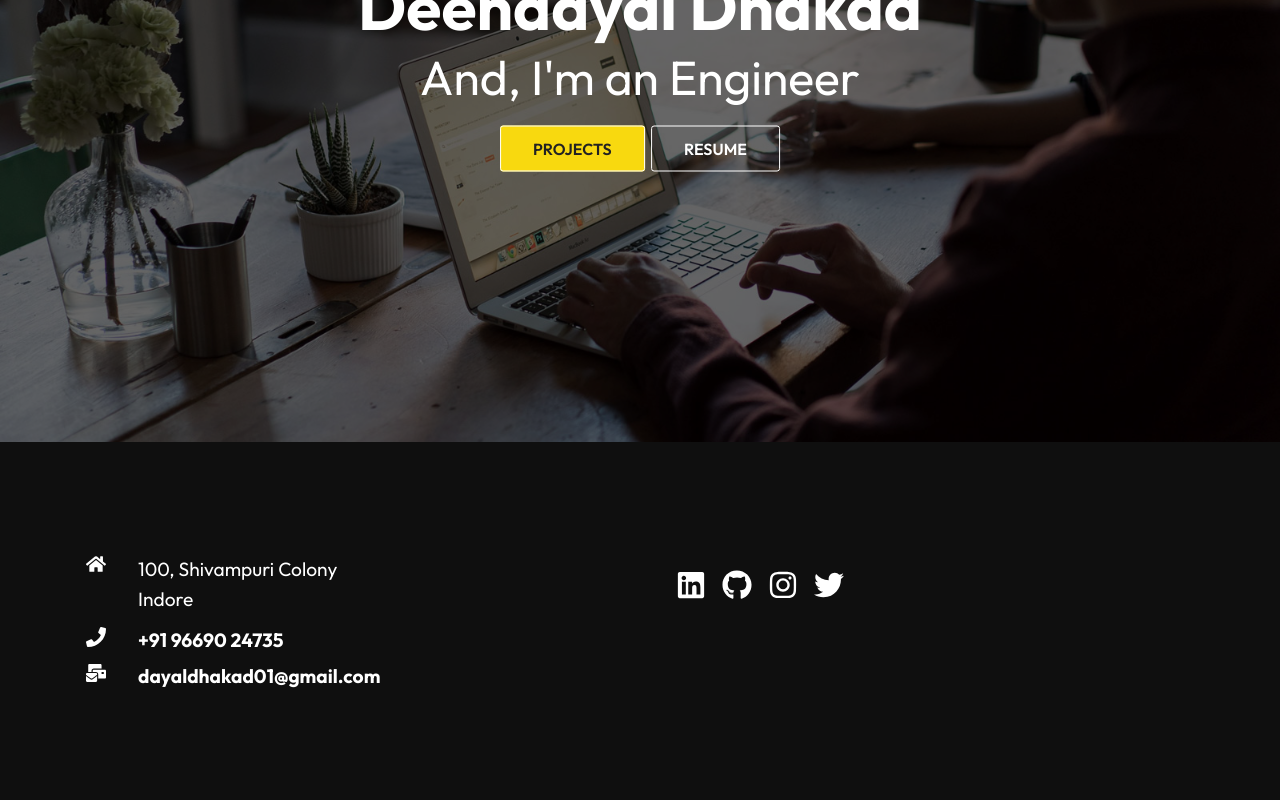
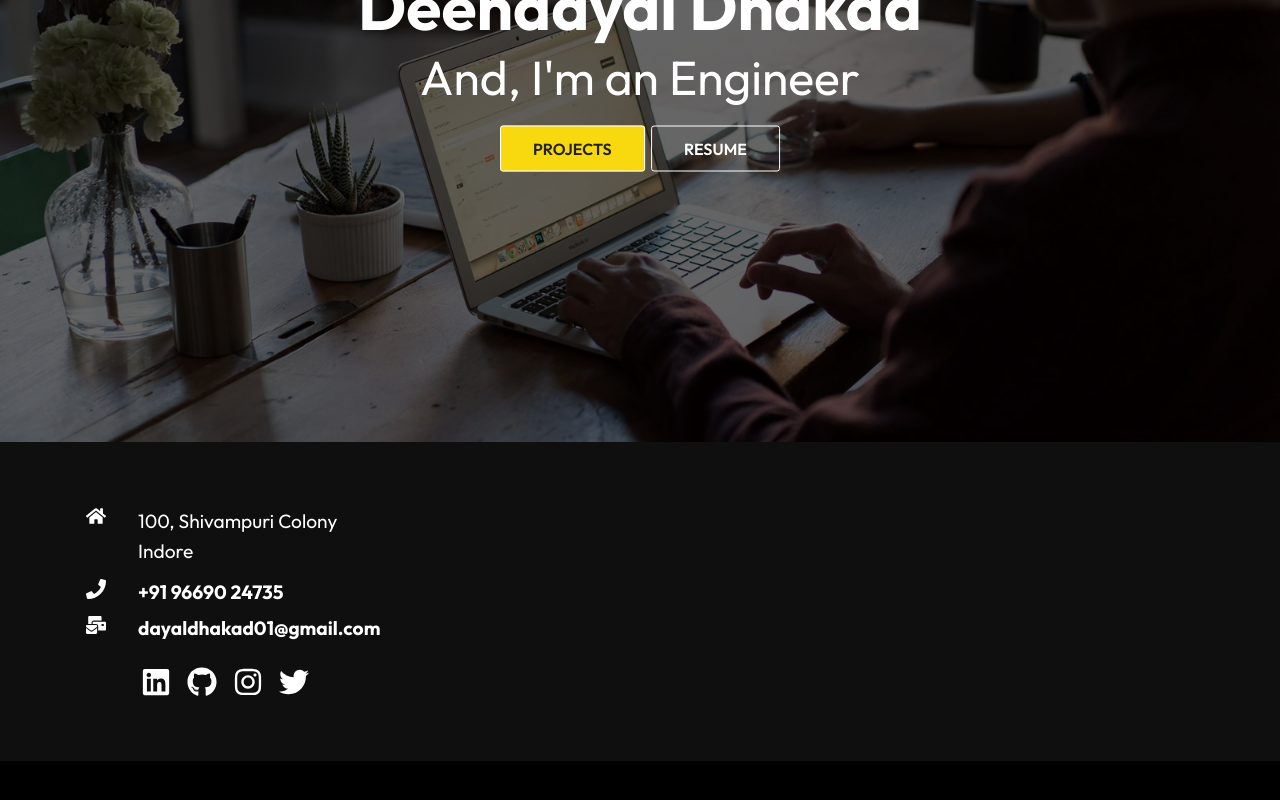
Before and after one commit to dayal-dhakad/Portfolio-React-Js, a React (Create React App) app: page / in a window 1280 px wide. Shown: the part 358-1158 px from the top of the page. After the commit the page ends 1119 px from the top, so only its background shows below. Built offline with nearby package versions, Linux system fonts and the light colour scheme; a web font is replaced by a local one.

Commit message:
footer final

```diff
--- a/src/components/Footer.js
+++ b/src/components/Footer.js
@@ -22,9 +22,6 @@ const Footer = () => {
                 <div className="email">
               <h4>  <FaMailBulk size={20} style={{color:"#fff", marginRight:"2rem"}}/>
                 dayaldhakad01@gmail.com </h4>
-                </div>
-            </div>
-            <div className="right">
                 <div className="social">
                 <FaLinkedin size={30} style={{color:"#fff", marginRight:"1rem"}}/>
                 <FaGithub size={30} style={{color:"#fff", marginRight:"1rem"}}/>
@@ -32,6 +29,8 @@ const Footer = () => {
                 <FaTwitter size={30} style={{color:"#fff", marginRight:"1rem"}}/>
                 </div>
             </div>
+
+            </div>
         </div>
     </div>
   )
--- a/src/components/FooterStyles.css
+++ b/src/components/FooterStyles.css
@@ -1,14 +1,12 @@
 .footer{
     width: 100%;
-    padding: 6rem 0;
+    padding: 3rem 0;
     background-color: rgba(19, 19, 19, 0.8);
 }
 .footer-container{
     max-width: 1140px;
     margin: auto;
-    display: grid;
-    grid-template-columns: repeat(2, 1fr);
-    grid-gap: 40px;
+    display: flex;
 }
 
 .left{
@@ -17,6 +15,7 @@
     display: flex;
     flex-direction: column;
     padding: 1rem;
+    justify-content: center;
 }
 
 .location{
@@ -28,16 +27,13 @@
 
 }
 
-.right{
-    height: 100%;
-    max-width: 100%;
-    display: flex;
-    flex-direction: column;
-    padding: 1rem;
-}
+
 
 .social{
     margin-top: 1rem;
+    display: flex;
+    align-items: center;
+    justify-content: center;
 }
 
 h4{
@@ -50,9 +46,12 @@ p{
 }
 
 @media screen and(max-width:640px) {
-    .footer-container{
+    .social{
+        margin-top: 1rem;
+        display: flex;
+        align-items: center;
+        justify-content: center;
+    }
 
-        grid-template-columns: 1fr;
 
-    }
 }
```
